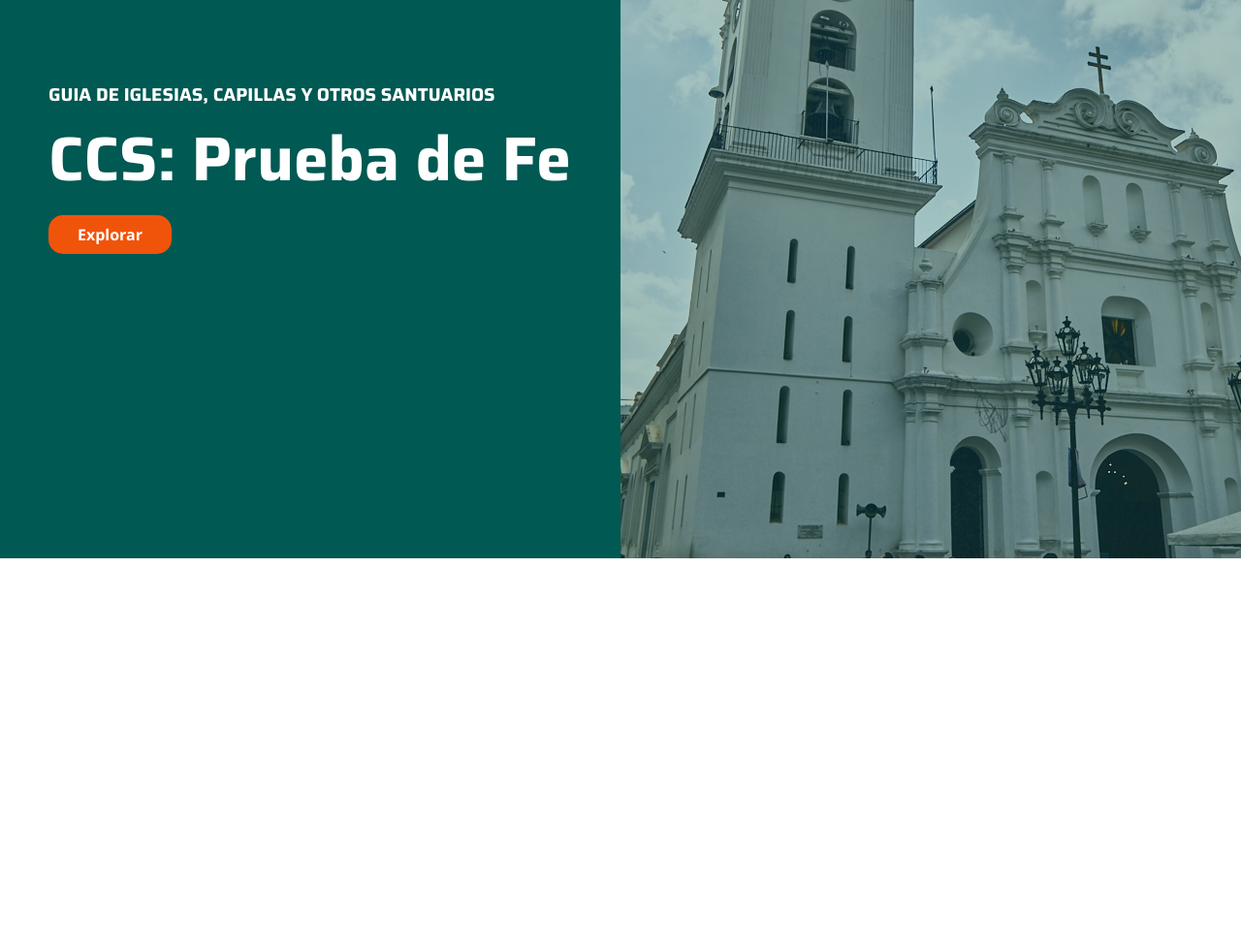
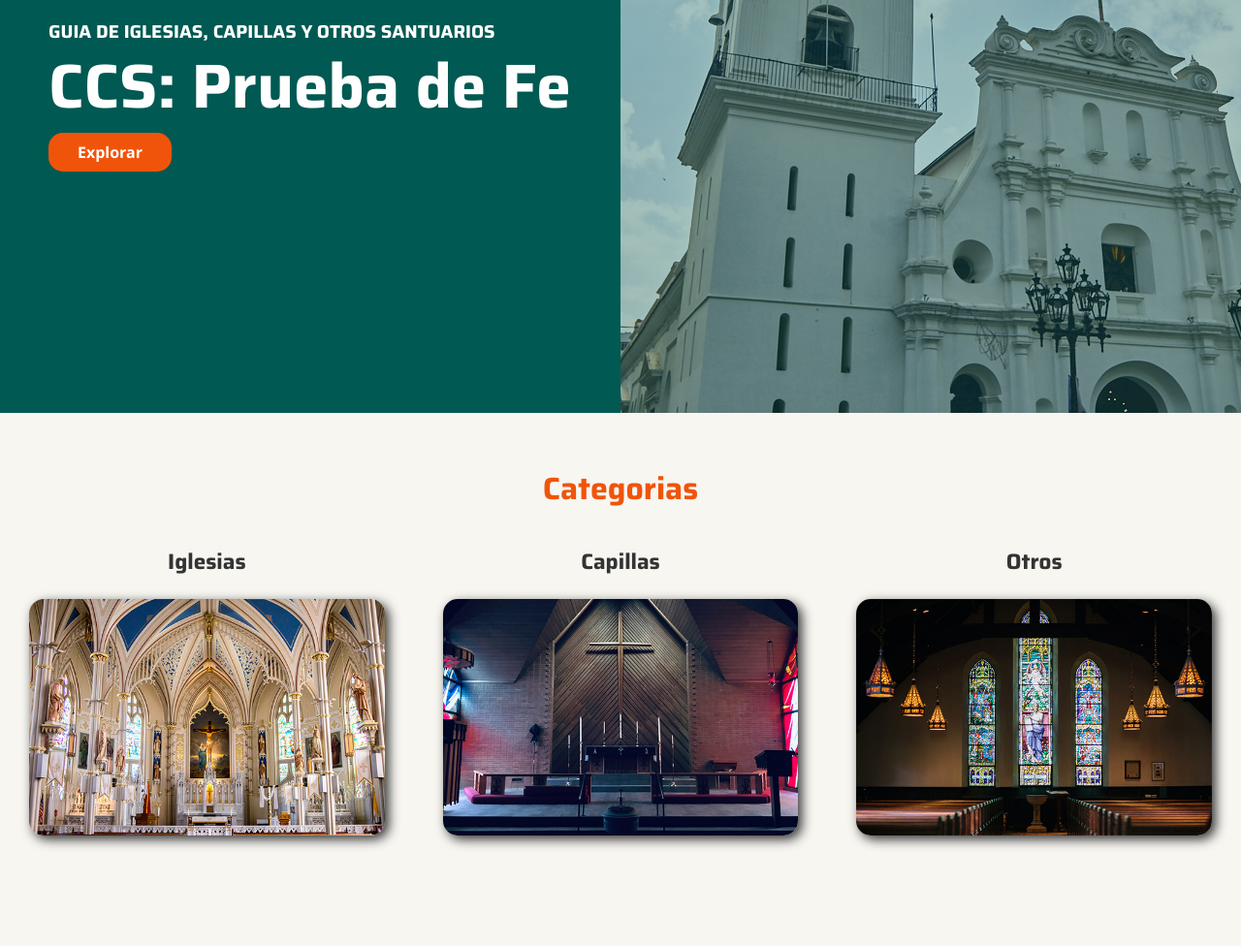
Before and after one commit to gregoriocarrillo/ccspdf-web, a plain HTML site: page index.html in a window 1280 px wide. Shown: the part 300-1276 px from the top of the page at 97% size. Before the commit the page ends 876 px from the top, so only its background shows below. Drawn offline with Linux system fonts and the light colour scheme.

Commit message:
cambios de estructura y seccion categoria

```diff
--- a/index.html
+++ b/index.html
@@ -12,9 +12,9 @@
   </head>
   <body>
     <header>
+      <!-- Navbar -->
       <img src="./img/Logo v2.png" alt="logo" class="logo" />
       <nav class="navbar">
-
         <ul class="nav-links">
           <li><a href="index.html" class="active">Inicio</a></li>
           <li><a href="iglesias.html">Iglesias</a></li>
@@ -26,16 +26,46 @@
       <a href="#"><button class="btn-gr">Contacto</button></a>
     </header>
 
+    <!-- Hero Section-->
     <main class="main-container">
       <div class="main-wrapper">
         <section class="main-text">
           <h3>GUIA DE IGLESIAS, CAPILLAS Y OTROS SANTUARIOS</h3>
           <h1>CCS: Prueba de Fe</h1>
-          <button class="btn-org">Explorar</button>
+          <a href="#title-section"><button class="btn-org">Explorar</button></a>
         </section>
       </div>
 
       <section class="main-img"></section>
     </main>
+
+    <!-- Categorias -->
+    <section class="categories">
+
+        <h2 id="title-section" class="category-title">Categorias</h2>
+        <div class="category-wrap">
+          <div class="category-box">
+            <a href="#"><h3>Iglesias</h3></a>
+            <a href="#"><img src="img/iglesias.jpg"></a>
+          </div>
+
+          <div class="category-box">
+            <a href="#"><h3>Capillas</h3></a>
+            <a href="#"><img src="img/capillas.jpg"></a>
+          </div>
+
+          <div class="category-box">
+            <a href="#"><h3>Otros</h3></a>
+            <a href="#"><img src="img/otros.jpg"></a>
+          </div>
+        </div>
+
+    </section>
+
+    <div class="box-test">
+
+    </div>
+
+
   </body>
 </html>
--- a/style/index.css
+++ b/style/index.css
@@ -14,8 +14,11 @@
   --secondary-color: #f0540a;
 }
 
+html {
+  scroll-behavior: smooth;
+}
+
 body {
-  /*font-family: "Segoe UI", Tahoma, Geneva, Verdana, sans-serif;*/
   font-family: "Saira", Tahoma, Geneva, Verdana, sans-serif;
   line-height: 1em;
 }
@@ -32,22 +35,21 @@ button {
 h1,
 h2,
 h3 {
-  padding-bottom: 20px;
+  padding-bottom: 10px;
 }
 
 p {
   margin: 10px 0;
 }
 
+/* HEADER */
 header {
-  /* background: var(--main-color); */
   max-width: 1400px;
   display: flex;
   margin: auto;
   justify-content: flex-end;
   align-items: center;
   padding: 20px 10px;
-  /* border: 1px solid orange; */
 }
 
 .navbar {
@@ -93,26 +95,18 @@ header {
   background-color: var(--secondary-color);
 }
 
+/* HERO SECTION */
 .main-container {
   display: flex;
   align-items: center;
   background: var(--main-color);
-
 }
 
 .main-wrapper {
   width: 50%;
-
 }
 
-.main-img {
-  width: 50%;
-  height: 800px;
-  background-image: linear-gradient(rgba(0, 89, 82, 0.35), rgba(0, 89, 82, 0.35)), url("/img/CC2.jpg");
-  background-position: center center;
-  background-size: auto;
-}
-
+/* Titulo principal */
 .main-text {
   padding: 0 50px;
   color: #fff;
@@ -124,7 +118,6 @@ header {
 }
 
 .btn-org {
-  /* margin-left: 20px; */
   padding: 9px 30px;
   background-color: var(--secondary-color);
   font-family: "Segoe UI", Tahoma, Geneva, Verdana, sans-serif;
@@ -135,3 +128,64 @@ header {
   border-radius: 15px;
   transition: all 0.3s ease 0s;
 }
+
+.btn-org:hover {
+  background-color: #f7f6f1;
+  color: var(--secondary-color);
+}
+
+/* Imagen principal */
+.main-img {
+  width: 50%;
+  height: 650px;
+  background-image: linear-gradient(rgba(0, 89, 82, 0.35), rgba(0, 89, 82, 0.35)), url("/img/img-main.jpg");
+  background-position: center center;
+  background-size: auto;
+}
+
+/* CATEGORIAS */
+
+.categories {
+  background: #f7f6f1;
+  width: 100%;
+  height: 550px;
+  padding: 60px 0;
+}
+
+.category-wrap {
+  display: flex;
+  justify-content: center;
+  align-items: center;
+}
+
+.category-title {
+  text-align: center;
+  font-size: 2em;
+  padding-top: 10px;
+  padding-bottom: 30px;
+  color: var(--secondary-color);
+}
+
+.category-box {
+  width: 450px;
+  /* height: auto; */
+  padding: 30px;
+  text-align: center;
+}
+
+.category-box h3 {
+  padding-bottom: 30px;
+  font-size: 1.4em;
+}
+
+.category-box img {
+  width: 100%;
+  border-radius: 15px;
+  box-shadow: 4px 4px 12px #333;
+}
+
+/* .box-test {
+  height: 100px;
+  width: 100%;
+  background-color: red;
+} */
```
Also changed, not shown: img/capillas.jpg (added), img/iglesias.jpg (added), img/img-main.jpg (renamed from img/CC2.jpg), img/otros.jpg (added).
